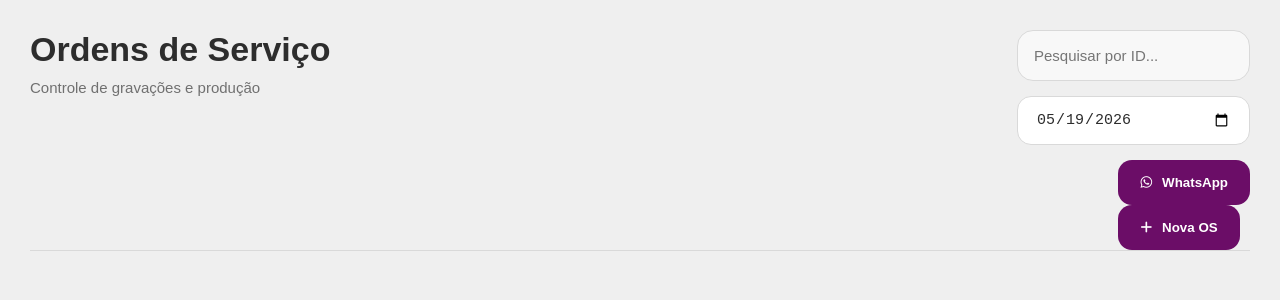
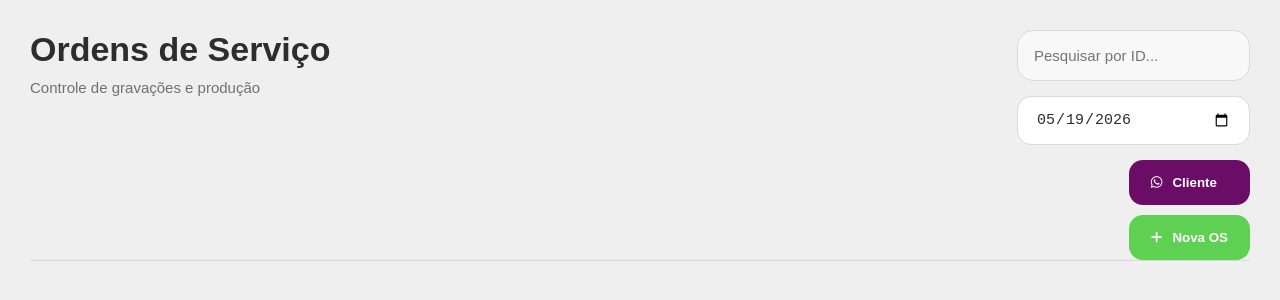
Before and after one commit to EuAres56/CLICK_LASER, a website: page public/operation.html in a window 1280 px wide. Drawn offline with Linux system fonts and the light colour scheme; no server answers.

Commit message:
whatsapp link

```diff
--- a/public/operation.html
+++ b/public/operation.html
@@ -36,10 +36,10 @@
 
             <input type="text" class="search-input" id="searchInput" placeholder="Pesquisar por ID...">
             <input type="date" class="date-input" id="filterDate" onchange="loadOrders()">
-            <div class="create-btns">
+            <div class="header-btns">
                 <button class="create-btn" onclick="copyLinkClient()">
-                    <i class="fa-brands fa-whatsapp"></i>WhatsApp</button>
-                <button class="create-btn" onclick="openOSModal()"><i class="fa-solid fa-plus"></i>Nova OS</button>
+                    <i class="fa-brands fa-whatsapp"></i>Cliente</button>
+                <button class="whatsapp-btn" onclick="openOSModal()"><i class="fa-solid fa-plus"></i>Nova OS</button>
             </div>
 
         </div>
--- a/public/style/operation.css
+++ b/public/style/operation.css
@@ -65,6 +65,12 @@
             flex-wrap: wrap;
         }
 
+        .header-btns {
+            display: flex;
+            gap: 10px;
+            flex-direction: column;
+        }
+
         .header-left {
 
             display: flex;
@@ -123,6 +129,31 @@
             border: none;
 
             background: var(--primary);
+
+            color: white;
+
+            padding: 15px 22px;
+
+            border-radius: 14px;
+
+            cursor: pointer;
+
+            font-weight: 700;
+
+            display: flex;
+
+            align-items: center;
+
+            gap: 10px;
+
+            transition: .2s;
+        }
+
+        .whatsapp-btn {
+
+            border: none;
+
+            background: rgb(94, 209, 83);
 
             color: white;
 
```
